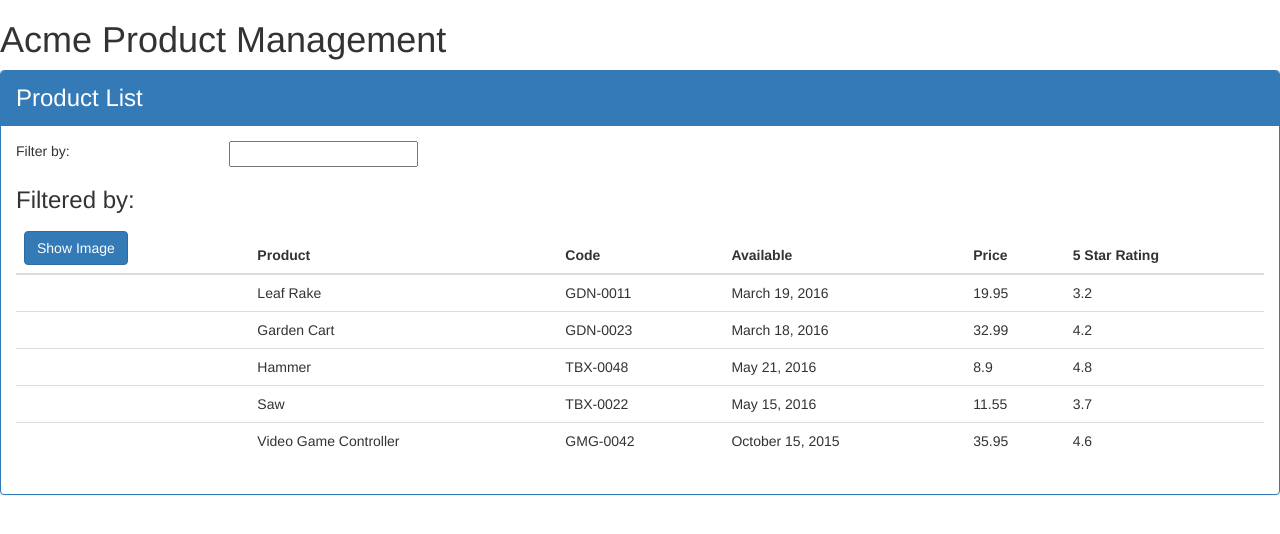
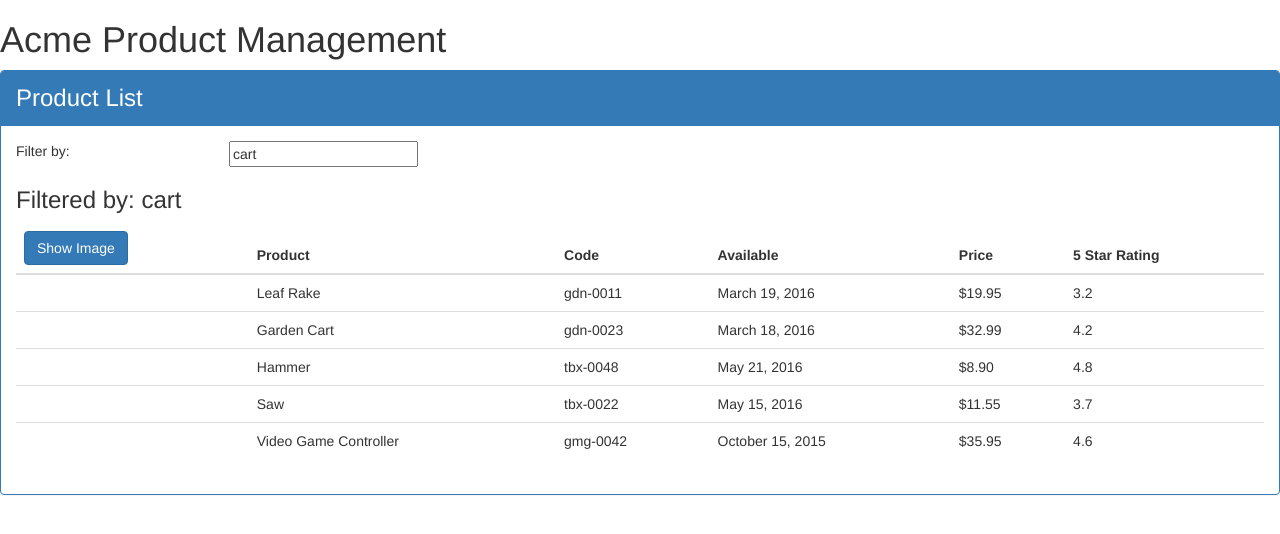
Before and after one commit to Thashin/Angular-GettingStarted, an Angular app in the folder APM/: page / in a window 1280 px wide. Shown: the top 534 px of the page. Built offline with nearby package versions, Linux system fonts and the light colour scheme.

Commit message:
Data Binding & Pipes

```diff
--- a/APM/src/app/app.component.ts
+++ b/APM/src/app/app.component.ts
@@ -1,4 +1,5 @@
 import {Component} from '@angular/core';
+
 @Component({
   selector: 'pm-root',
   template: `
--- a/APM/src/app/app.module.ts
+++ b/APM/src/app/app.module.ts
@@ -3,10 +3,12 @@
 
 import { AppComponent } from './app.component';
 import {ProductListComponent} from './products/product-list.component';
+import {FormsModule} from '@angular/forms';
 
 @NgModule({
   imports: [
-    BrowserModule
+    BrowserModule,
+    FormsModule
   ],
   declarations: [
     AppComponent,
--- a/APM/src/app/products/product-list.component.html
+++ b/APM/src/app/products/product-list.component.html
@@ -6,12 +6,12 @@
     <div class='row'>
       <div class='col-md-2'>Filter by:</div>
       <div class='col-md-4'>
-        <input type='text'/>
+        <input type='text' [(ngModel)]='listFilter'/>
       </div>
     </div>
     <div class='row'>
          <div class='col-md-6'>
-           <h3>Filtered by: </h3>
+           <h3>Filtered by: {{listFilter}}</h3>
          </div>
     </div>
     <div class='table-responsive'>
@@ -19,8 +19,8 @@
         <thead>
         <tr>
           <th>
-            <button class='btn btn-primary'>
-              Show Image
+            <button class='btn btn-primary' (click)='toggleImage()'>
+              {{showImage ? 'Hide ' : 'Show ' }}Image
             </button>
           </th>
           <th>Product</th>
@@ -32,11 +32,16 @@
         </thead>
         <tbody>
 <tr *ngFor='let product of products'>
-  <td></td>
+  <td ><img *ngIf='showImage'
+            [src] = 'product.imageUrl'
+           [title]='product.productName'
+           [style.width.px]='imageWidth'
+           [style.margin.px]='imageMargin'
+  /> </td>
   <td>{{ product.productName}}</td>
-  <td>{{ product.productCode}}</td>
+  <td>{{ product.productCode | lowercase}}</td>
   <td>{{ product.releaseDate}}</td>
-  <td>{{ product.price}}</td>
+  <td>{{ product.price | currency: 'USD':true:'1.2-2' }}</td>
   <td>{{ product.starRating}}</td>
 
 </tr>
--- a/APM/src/app/products/product-list.component.ts
+++ b/APM/src/app/products/product-list.component.ts
@@ -7,6 +7,10 @@
 
 export class ProductListComponent {
   pageTitle: string = 'Product List';
+  imageWidth: number = 50;
+  imageMargin: number = 2;
+  showImage: boolean = false;
+  listFilter: string = 'cart'
   products: any[] = [
     {
       "productId": 1,
@@ -59,4 +63,8 @@
       "imageUrl": "http://openclipart.org/image/300px/svg_to_png/120337/xbox-controller_01.png"
     }
   ];
+
+  toggleImage(): void {
+    this.showImage = !this.showImage;
+  }
 }
```
